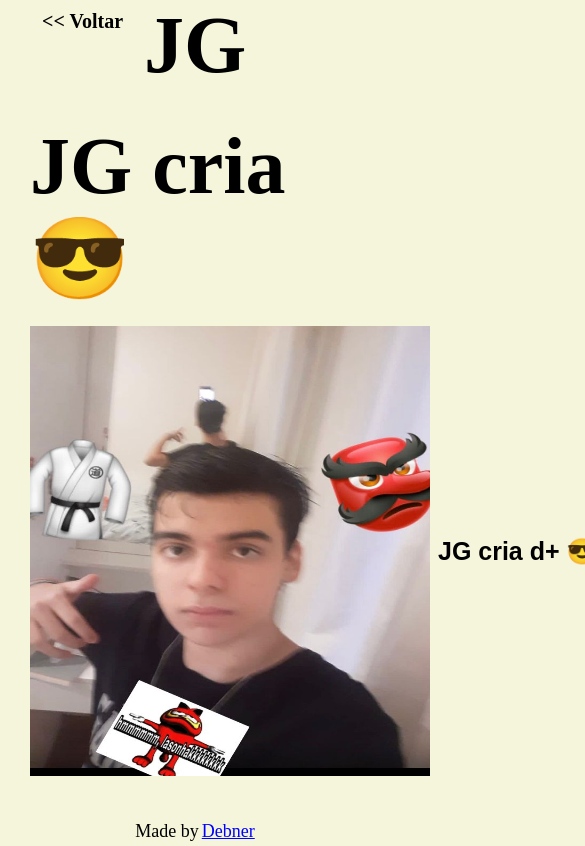
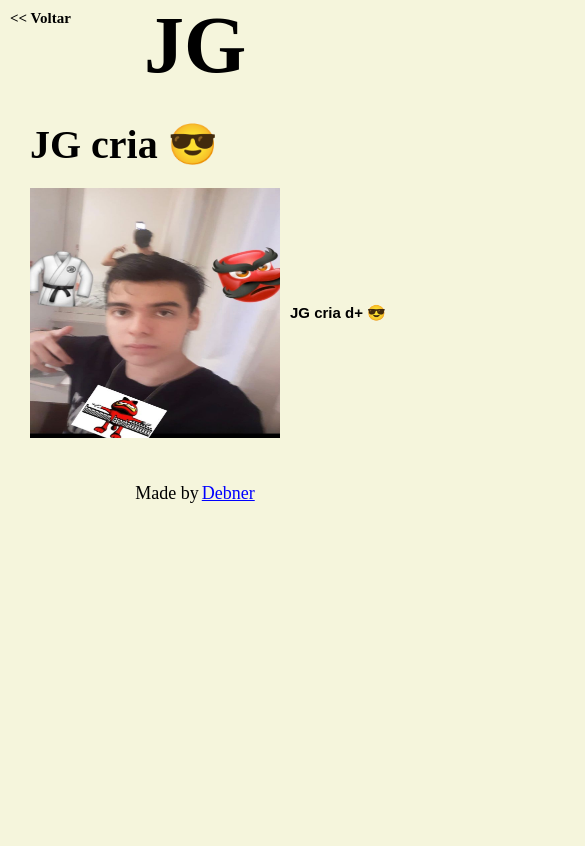
Before and after one commit to RDebner/legion, a plain HTML site: page jg/index.html in a window 390 px wide. Shown: the top 846 px of the page, 585 px wide, since content can reach past the window. Drawn offline with Linux system fonts and the light colour scheme.

Commit message:
deixando responsivo

```diff
--- a/jg/style.css
+++ b/jg/style.css
@@ -88,3 +88,38 @@ footer a:hover {
     text-decoration: none;
     color: red;
 }
+
+@media (max-width: 425px) {
+
+    header .voltar {
+        position: absolute;
+        left:  10px;
+        top: 10px;
+        color: black;
+        text-decoration: none;
+        font-size: 15px;
+        font-weight: bold;
+    }
+
+    .conteudo h1 {
+        font-size: 40px;
+        display: flex;
+        justify-content: flex-start;
+    }
+
+    .container-foto p {
+        width: 150px;
+        font-size: 15px;
+        font-family: sans-serif;
+        font-weight: bold;
+    }
+
+    .fotos p {
+        padding-left: 10px;
+    }
+
+    img {
+        width: 250px;
+        height: 250px;
+    }
+}
```
